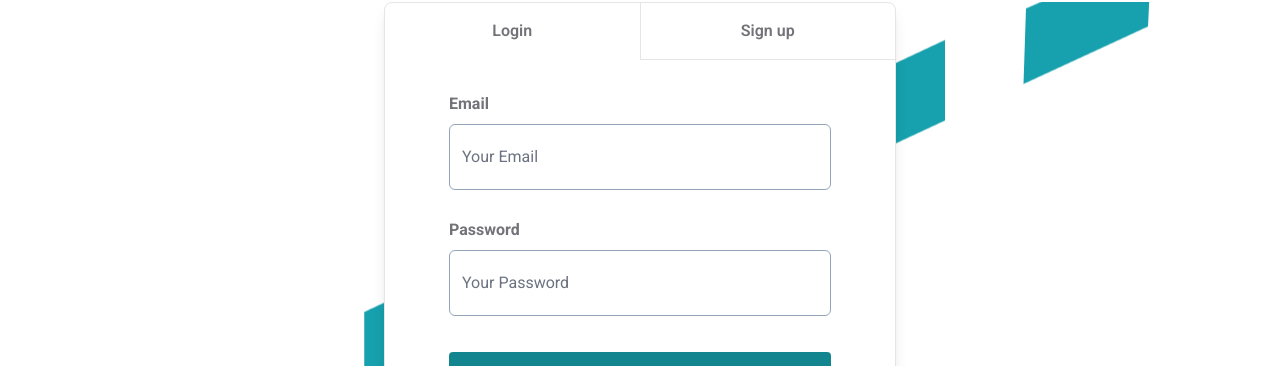
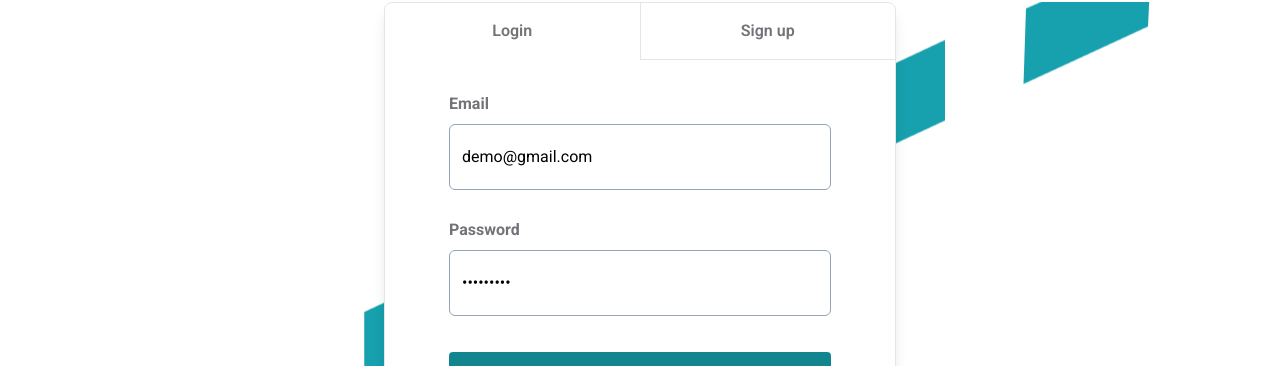
Before and after one commit to yacineahmaich/mega-mart-front, a React (Vite) app: page /account/login in a window 1280 px wide. Shown: the part 197-563 px from the top of the page. Built offline with nearby package versions, Linux system fonts and the light colour scheme; no server answers.

Commit message:
chore: demo user

```diff
--- a/src/components/admin/ui/Statistics.tsx
+++ b/src/components/admin/ui/Statistics.tsx
@@ -32,7 +32,7 @@ function Statistics() {
         <div className="relative grid grid-cols-3 gap-6 px-10 bg-primary-500 py-14 mb-14">
           <StatisticCard
             label="Total Sales"
-            value={data?.totalSales ?? '***'}
+            value={`$${data?.totalSales}` ?? '***'}
             icon={CurrencyDollarIcon}
             iconWrapperClassName="bg-info-500 ring-info-500/20"
           />
--- a/src/pages/auth/Login.tsx
+++ b/src/pages/auth/Login.tsx
@@ -9,8 +9,8 @@ const Login = () => {
   const { mutate: login, isError, error, isLoading } = useLogin()
 
   const initialValues = {
-    email: '',
-    password: '',
+    email: 'demo@gmail.com',
+    password: 'demodemo@',
   }
 
   const handleSubmit = (values: typeof initialValues) => {
```
